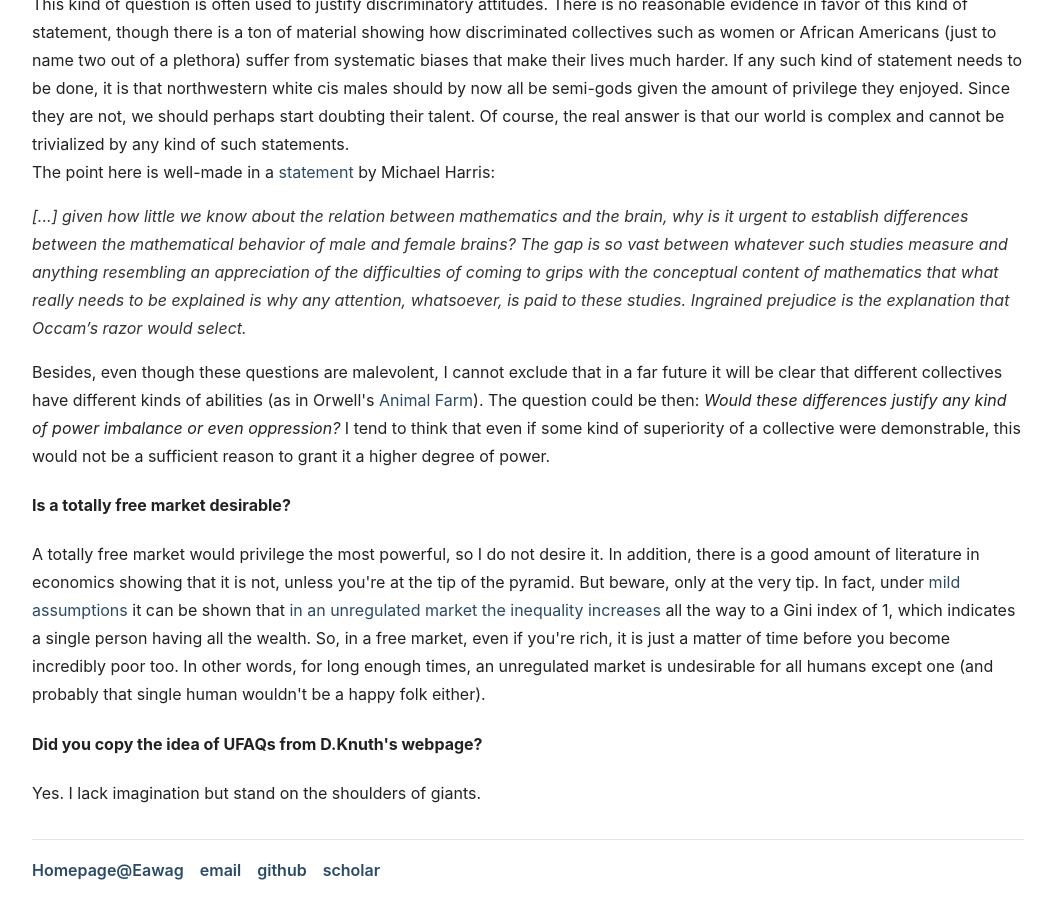
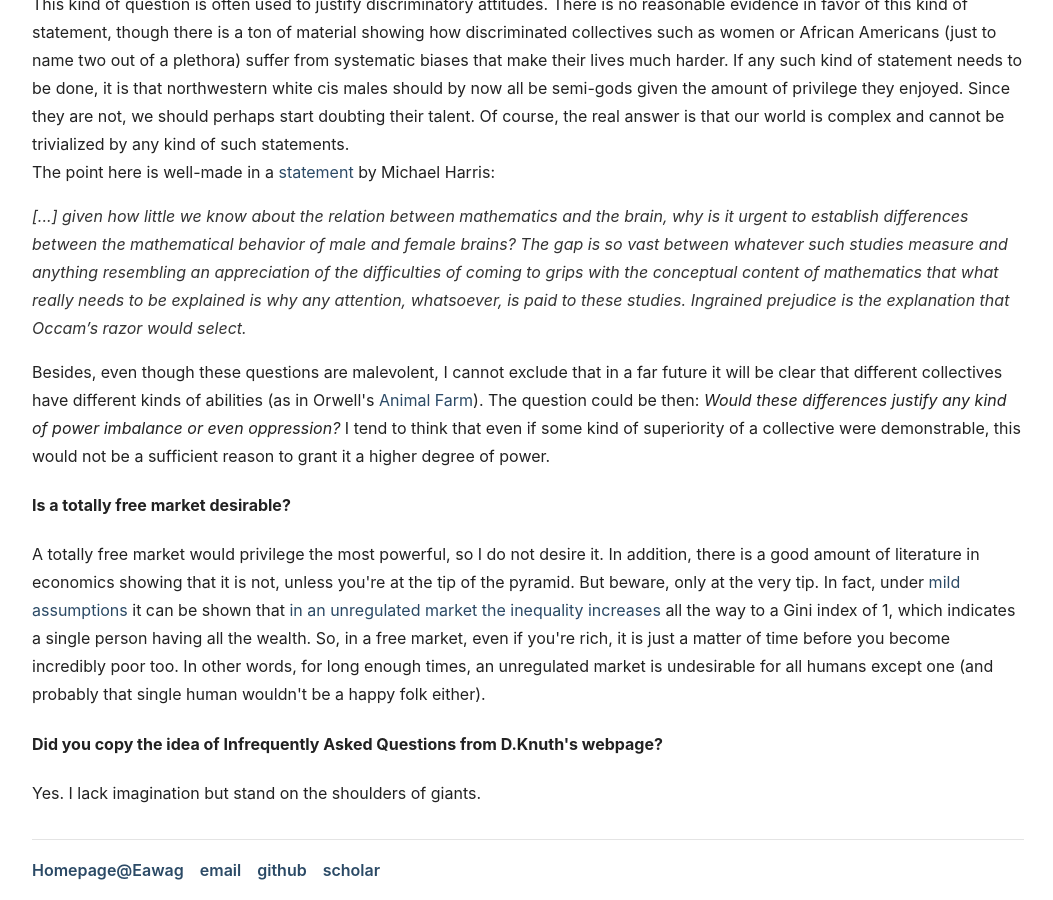
Before and after one commit to mbaityje/mbaityje.github.io, a Jekyll site: the page built from engagement/ufaq/index.html, in a window 1280 px wide and 900 px high, scrolled down 2380 px. Shown: the whole window, without its empty margins (112-1165 px from the left). Built offline with Jekyll 4.4.1, drawn with Linux system fonts in a browser that asks for light colours.

Commit message:
Minor changes

```diff
--- a/engagement/ufaq/index.html
+++ b/engagement/ufaq/index.html
@@ -72,7 +72,7 @@
 		A totally free market would privilege the most powerful, so I do not desire it.
 		In addition, there is a good amount of literature in economics showing that it is not, unless you're at the tip of the pyramid. But beware, only at the very tip. In fact, under <a href="https://arxiv.org/pdf/2202.05789.pdf">mild assumptions</a> it can be shown that <a href="https://arxiv.org/abs/2201.05118"> in an unregulated market the inequality increases </a> all the way to a Gini index of 1, which indicates a single person having all the wealth. So, in a free market, even if you're rich, it is just a matter of time before you become incredibly poor too. In other words, for long enough times, an unregulated market is undesirable for all humans except one (and probably that single human wouldn't be a happy folk either).
 
-		<h4>Did you copy the idea of UFAQs from D.Knuth's webpage?</h4>
+		<h4>Did you copy the idea of Infrequently Asked Questions from D.Knuth's webpage?</h4>
 		Yes. I lack imagination but stand on the shoulders of giants.
 
 	</p>
```
